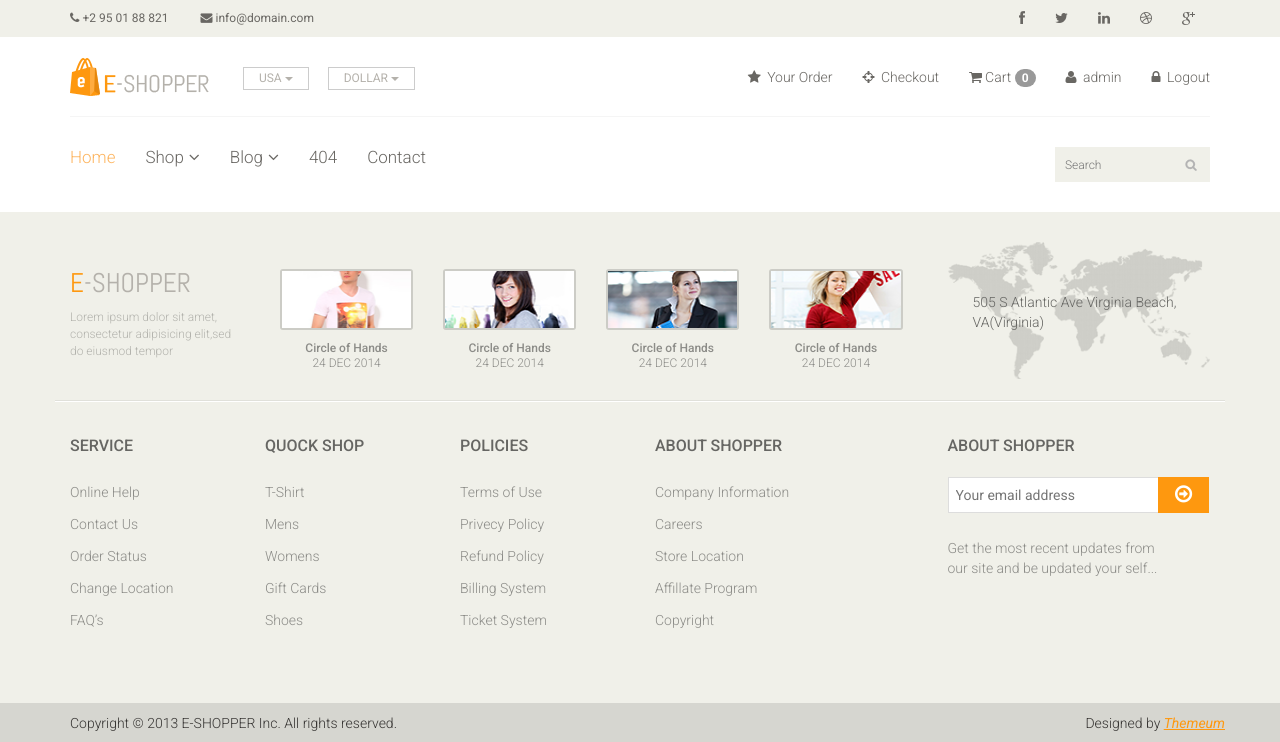
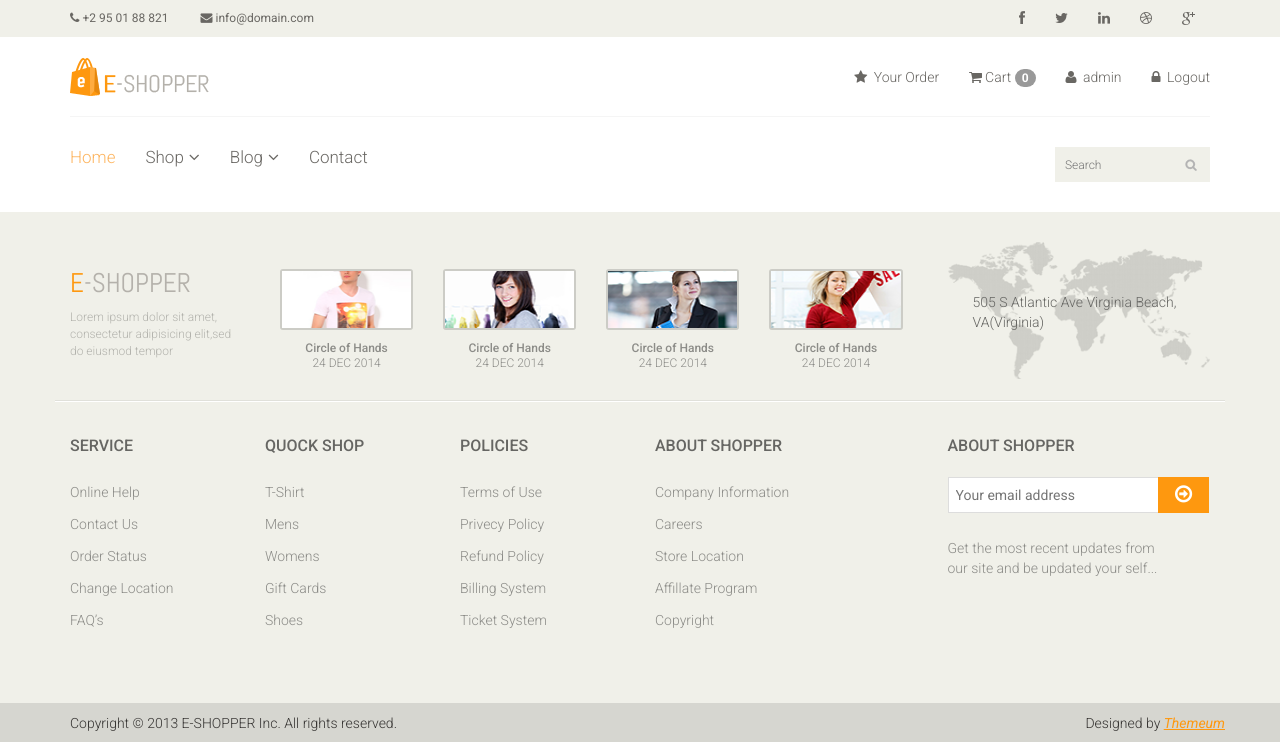
Before and after one commit to rizkitaufiq/simple_ecommerce_django5, a Django app: page /master/ in a window 1280 px wide. Shown: the top 742 px of the page. Run offline with Django 5.2, Linux system fonts and the light colour scheme; a user stored in the database is signed in.

Commit message:
remove unused header menus

```diff
--- a/ecom/templates/master.html
+++ b/ecom/templates/master.html
@@ -60,7 +60,7 @@
 						<div class="logo pull-left">
 							<a href="{% url 'index' %}"><img src="/static/images/home/logo.png" alt="" /></a>
 						</div>
-						<div class="btn-group pull-right">
+						{% comment %} <div class="btn-group pull-right">
 							<div class="btn-group">
 								<button type="button" class="btn btn-default dropdown-toggle usa" data-toggle="dropdown">
 									USA
@@ -82,14 +82,14 @@
 									<li><a href="#">Pound</a></li>
 								</ul>
 							</div>
-						</div>
+						</div> {% endcomment %}
 					</div>
 					<div class="col-sm-8">
 						<div class="shop-menu pull-right">
 							<ul class="nav navbar-nav">
 								{% comment %} <li><a href="#"><i class="fa fa-user"></i> Account</a></li> {% endcomment %}
 								<li><a href="{% url 'order' %}"><i class="fa fa-star"></i> Your Order</a></li>
-								<li><a href="checkout.html"><i class="fa fa-crosshairs"></i> Checkout</a></li>
+								{% comment %} <li><a href="checkout.html"><i class="fa fa-crosshairs"></i> Checkout</a></li> {% endcomment %}
 								<li><a href="{% url 'cart_detail' %}"><i class="fa fa-shopping-cart"></i>Cart <span class="badge badge-secondary">{{ request.session.cart|length }}</span></a></li>
 								{% if request.user.is_authenticated %}
 								<li><a href="#"><i class="fa fa-user"></i> {{ request.user.username }}</a></li>
@@ -121,15 +121,15 @@
 								<li><a href="{% url 'index' %}" class="active">Home</a></li>
 								<li class="dropdown"><a href="#">Shop<i class="fa fa-angle-down"></i></a>
                                     <ul role="menu" class="sub-menu">
+										{% if request.user.is_authenticated %}
+										<li><a href=""> Hallo {{request.user.username}} !</a></li>
+										{% else %}
+										<li><a href="{% url 'login' %}">Login</a></li>
+										{% endif %}
                                         <li><a href="{% url 'product' %}">Products</a></li>
 										{% comment %} <li><a href="">Product Details</a></li>
 										<li><a href="">Checkout</a></li>  {% endcomment %}
 										<li><a href="{% url 'cart_detail' %}">Cart</a></li>
-										{% if request.user.is_authenticated %}
-										<li><a href="">{{request.user.username}}</a></li>
-										{% else %}
-										<li><a href="{% url 'login' %}">Login</a></li>
-										{% endif %}
                                     </ul>
                                 </li>
 								<li class="dropdown"><a href="#">Blog<i class="fa fa-angle-down"></i></a>
@@ -138,7 +138,7 @@
 										<li><a href="blog-single.html">Blog Single</a></li>
                                     </ul>
                                 </li>
-								<li><a href="404.html">404</a></li>
+								{% comment %} <li><a href="404.html">404</a></li> {% endcomment %}
 								<li><a href="{% url 'contact' %}">Contact</a></li>
 							</ul>
 						</div>
```
Also changed, not shown: ecom/db.sqlite3.
